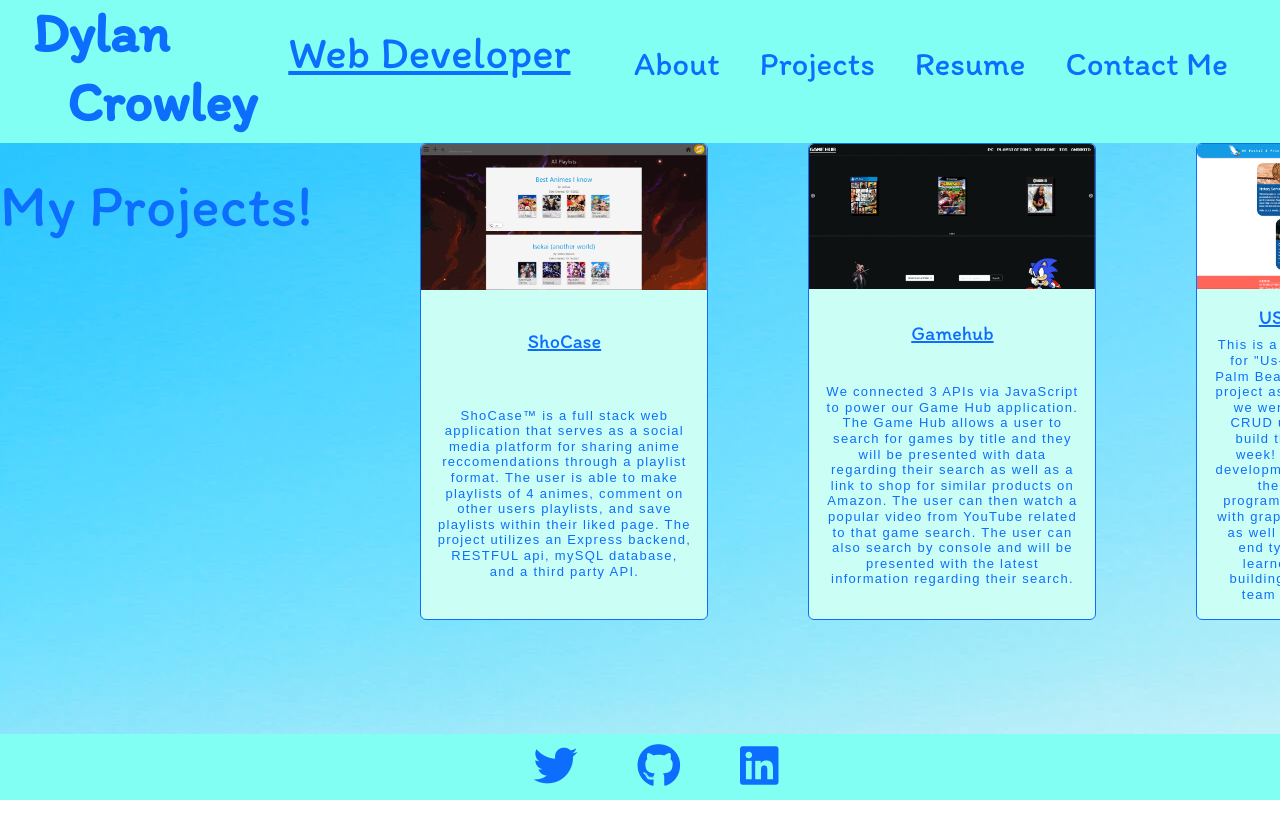
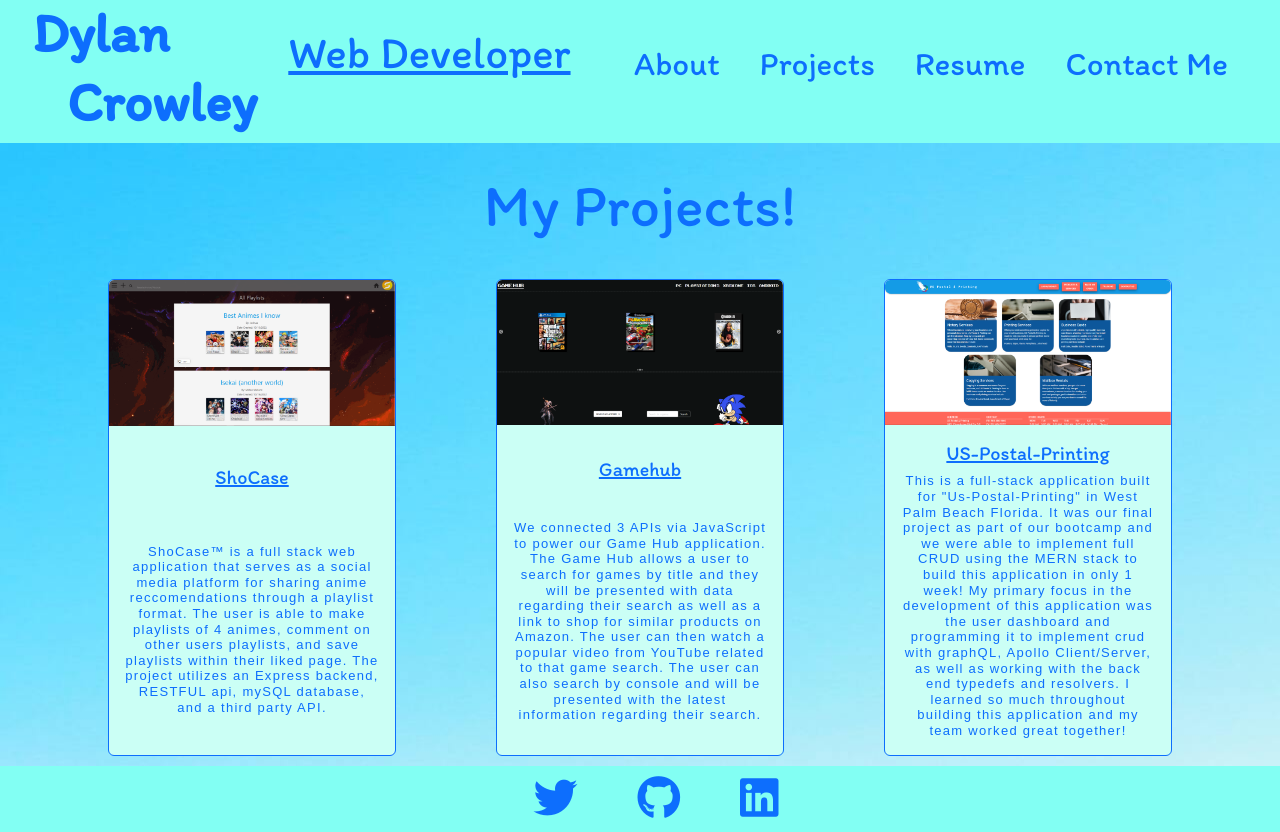
Before and after one commit to dcrowdev/challenge20-React-Portfolio, a React (Create React App) app: page / in a window 1280 px wide. Both pictures are taken after a click on the item "Projects". Before the commit the page ends 800 px from the top, so only its background shows below. Built offline with nearby package versions, Linux system fonts and the light colour scheme.

Commit message:
fixed responsiveness

```diff
--- a/src/components/About/about.css
+++ b/src/components/About/about.css
@@ -7,7 +7,7 @@
     flex-direction: row;
     align-items: center;
     justify-content: center;
-    overflow: hidden;
+    /* overflow: hidden; */
 }
 
 .left-side {
--- a/src/components/Contact/contact.css
+++ b/src/components/Contact/contact.css
@@ -7,13 +7,13 @@
     justify-content: space-evenly;
     width: 100%;
     height: 100%;
-    overflow: hidden;
+    /* overflow: hidden; */
 }
 
 .contact-form {
     border: 2px solid;
     border-radius: 5px;
-    padding: 20px;
+    padding: 5px;
     display: flex;
     flex-direction: column;
     justify-content: space-between;
--- a/src/components/Project/projects.css
+++ b/src/components/Project/projects.css
@@ -4,9 +4,10 @@
     height: 100%;
     width: 100%;
     text-align: center;
-    overflow: hidden;
+    /* overflow: hidden; */
     display: flex;
-    flex-direction: column;
+    align-items: center;
+    justify-content: center;
     flex-wrap: wrap;
 }
 
```
Also changed, not shown: 27 other files (tests, documents, lock files or other folders).
